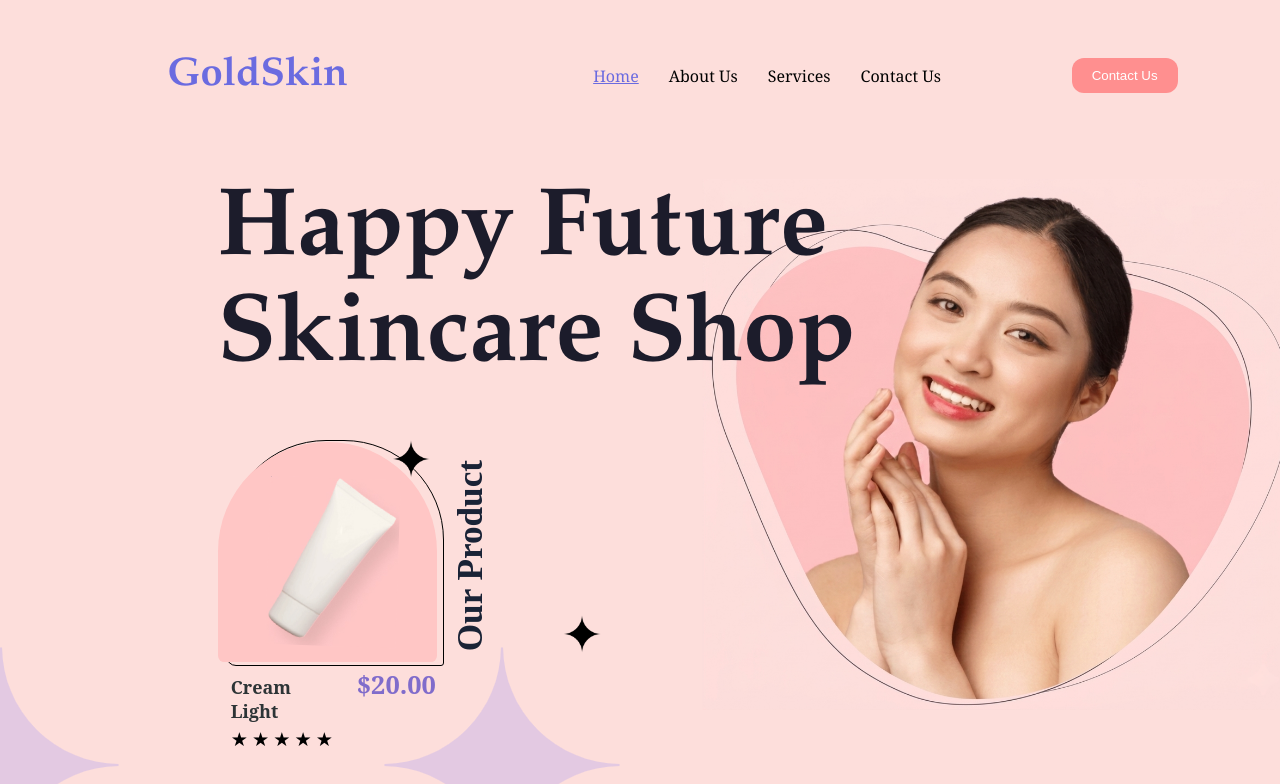
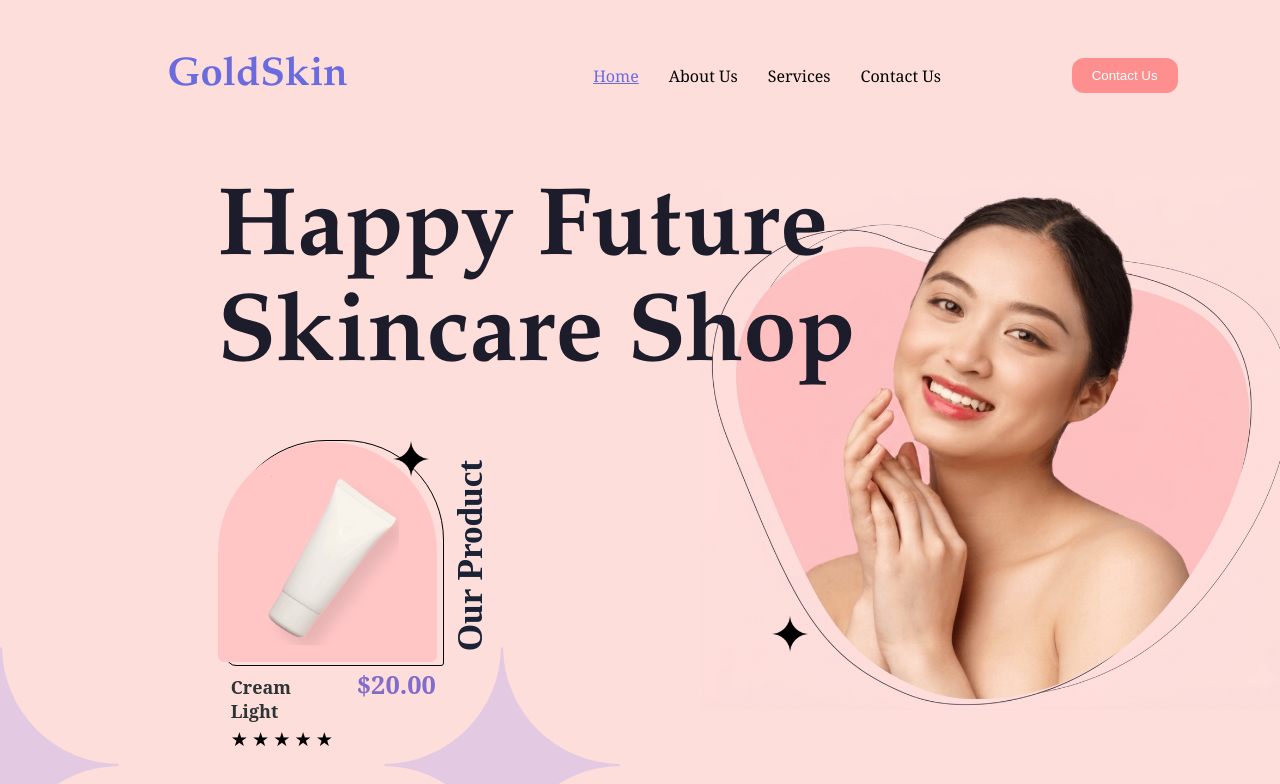
Before and after one commit to ANWINBABY/glodenskin, a React (Create React App) app: page / in a window 1280 px wide. Shown: the top 784 px of the page. Built offline with nearby package versions, Linux system fonts and the light colour scheme.

Commit message:
Update hero.css

```diff
--- a/src/styles/hero.css
+++ b/src/styles/hero.css
@@ -35,7 +35,7 @@
 .star-main img {
     transform: translateY(335px);
     position: absolute;
-    left: -41rem;
+    left: -28rem;
 }
 
 .star-wrapper.star-main {
```
